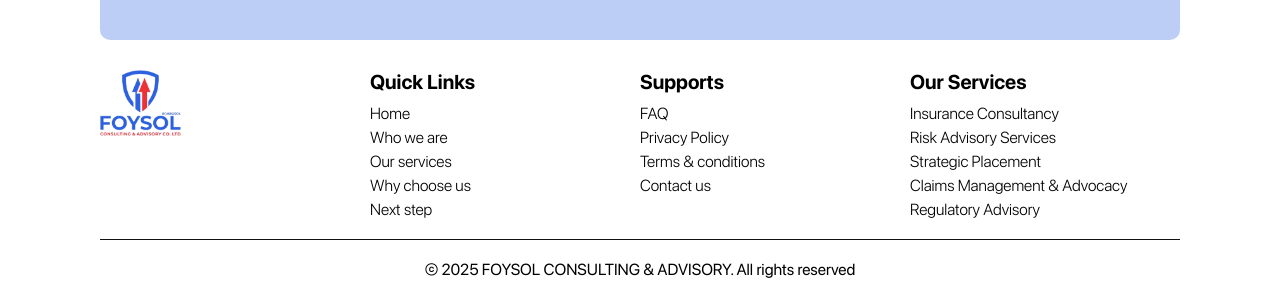
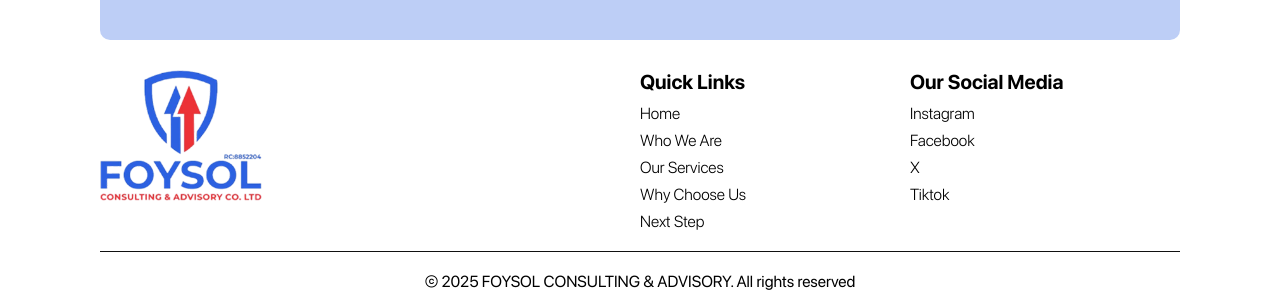
Before and after one commit to AKOI2000/foysol, a React (Vite) app: page / in a window 1280 px wide. Shown: the part 3275-3567 px from the top of the page. Built offline with nearby package versions, Linux system fonts and the light colour scheme.

Commit message:
Footer customization

```diff
--- a/public/sass/pages/_contact.scss
+++ b/public/sass/pages/_contact.scss
@@ -9,6 +9,7 @@
         .detail{
            display: grid;
            grid-template-columns: 8% 1fr;
+           align-items: center;
 
 
            &:not(:last-child) {
--- a/public/sass/sections/_footer.scss
+++ b/public/sass/sections/_footer.scss
@@ -83,7 +83,7 @@
 
   .footer-box {
     display: grid;
-    grid-template-columns: repeat(4, 1fr);
+    grid-template-columns: 2fr 1fr 1fr;
 
     @include respond(mds) {
       grid-template-columns: 1fr;
@@ -112,9 +112,10 @@
         background: transparent;
         font-family: $font-text;
         cursor: pointer;
+        text-transform: capitalize;
 
         &:not(:last-child) {
-          margin-bottom: 0.5rem;
+          margin-bottom: 0.8rem;
         }
       }
     }
--- a/src/index.css
+++ b/src/index.css
@@ -746,6 +746,7 @@ p {
 #contact .contact-info_details .detail {
   display: grid;
   grid-template-columns: 8% 1fr;
+  align-items: center;
 }
 #contact .contact-info_details .detail:not(:last-child) {
   margin-bottom: 2rem;
@@ -987,7 +988,7 @@ p {
 }
 #footer .footer-box {
   display: grid;
-  grid-template-columns: repeat(4, 1fr);
+  grid-template-columns: 2fr 1fr 1fr;
 }
 @media (max-width: 608px) {
   #footer .footer-box {
@@ -1012,9 +1013,10 @@ p {
   background: transparent;
   font-family: "SFProDisplay";
   cursor: pointer;
+  text-transform: capitalize;
 }
 #footer .footer-box .footer_links-link:not(:last-child) {
-  margin-bottom: 0.5rem;
+  margin-bottom: 0.8rem;
 }
 #footer .footer-copyrights {
   text-align: center;
--- a/src/pages/Contact.jsx
+++ b/src/pages/Contact.jsx
@@ -14,6 +14,7 @@ function Contact() {
   const [message, setMessage] = useState("");
   const [loading, setLoading] = useState(false);
 
+
   const data = { name, phone: number, email, subject, message };
 
   const submitForm = async (e) => {
@@ -27,6 +28,7 @@ function Contact() {
       });
 
       if (!res.ok) throw new Error("Failed");
+
     } catch (error) {
       console.error(error, error.message);
     } finally {
@@ -120,7 +122,7 @@ function Contact() {
                       />
                     </svg>
 
-                    <p>Monday to Saturday. 9am to 7pm.</p>
+                    <p>We are open 24 hours</p>
                   </div>
                 </div>
               </div>
--- a/src/sections/Footer.jsx
+++ b/src/sections/Footer.jsx
@@ -116,38 +116,42 @@ function Footer() {
         </div>
 
         <div className="footer-links">
-          <h4 className="footer_links-heading">Supports</h4>
+          <h4 className="footer_links-heading">Our Social Media</h4>
           <a href="" className="footer_links-link">
-            FAQ
+            Instagram
           </a>
           <a href="" className="footer_links-link">
-            Privacy Policy
+            Facebook
+          </a>
+          <a
+            href="https://x.com/FoysolConsult"
+            className="footer_links-link"
+            target="_blank"
+          >
+            X
           </a>
           <a href="" className="footer_links-link">
-            Terms & conditions
-          </a>
-          <a href="" className="footer_links-link">
-            Contact us
+            Tiktok
           </a>
         </div>
-        <div className="footer-links">
+        {/* <div className="footer-links">
           <h4 className="footer_links-heading">Our Services</h4>
-          <a href="" className="footer_links-link">
+          <button className="footer_links-link" disabled>
             Insurance Consultancy
-          </a>
-          <a href="" className="footer_links-link">
+          </button>
+          <button className="footer_links-link" disabled>
             Risk Advisory Services
-          </a>
-          <a href="" className="footer_links-link">
+          </button>
+          <button className="footer_links-link" disabled>
             Strategic Placement
-          </a>
-          <a href="" className="footer_links-link">
+          </button>
+          <button className="footer_links-link" disabled>
             Claims Management & Advocacy
-          </a>
-          <a href="" className="footer_links-link">
+          </button>
+          <button className="footer_links-link" disabled>
             Regulatory Advisory
-          </a>
-        </div>
+          </button>
+        </div> */}
       </div>
 
       <div className="footer-copyrights">
```
Also changed, not shown: public/robots.txt, 1 other file (tests, documents, lock files or other folders).
